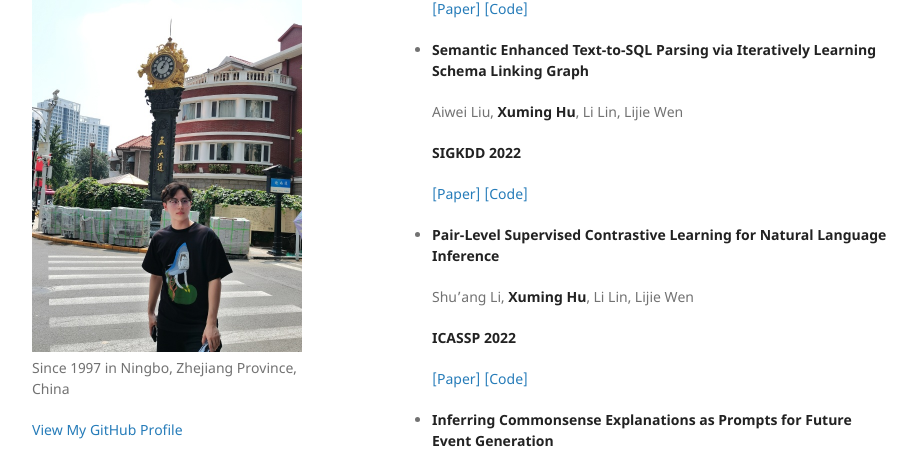
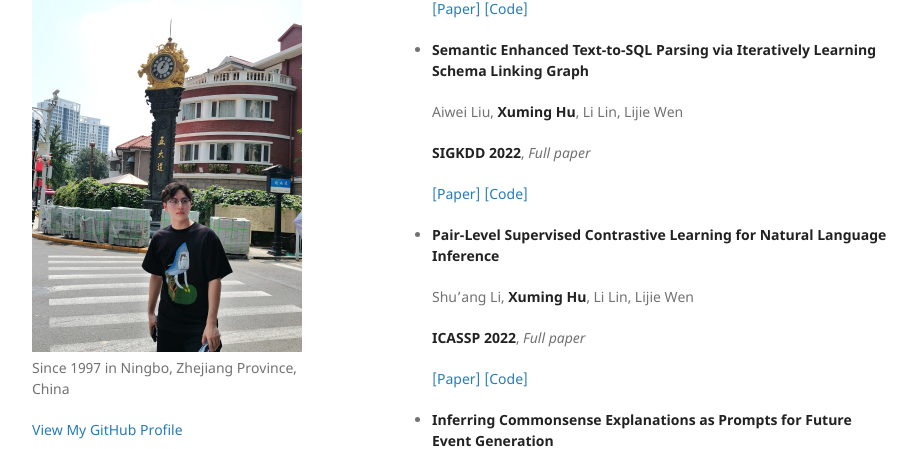
Before and after one commit to xuminghu/xuminghu.github.io, a Jekyll site: the page built from index.md, in a window 1280 px wide and 900 px high, scrolled down 883 px. Shown: the part 117-566 px from the top of the window, without its empty margins (178-1095 px from the left). Built offline with Jekyll 4.4.1, drawn with Linux system fonts in a browser that asks for light colours; our own code applies the rules of GitHub Pages for plain Markdown files.

Commit message:
homepage

```diff
--- a/index.md
+++ b/index.md
@@ -44,7 +44,7 @@ Contact: hxm19@mails.tsinghua.edu.cn
 
   Aiwei Liu, **Xuming Hu**, Li Lin, Lijie Wen
 
-  **SIGKDD 2022**
+  **SIGKDD 2022**, *Full paper*
 
   [[Paper]](https://xuminghu.github.io) [[Code]](https://xuminghu.github.io)
 
@@ -52,7 +52,7 @@ Contact: hxm19@mails.tsinghua.edu.cn
 
   Shu’ang Li, **Xuming Hu**, Li Lin, Lijie Wen
 
-  **ICASSP 2022**
+  **ICASSP 2022**, *Full paper*
 
   [[Paper]](https://arxiv.org/abs/2201.10927) [[Code]](https://github.com/THU-BPM/PairSCL)
 
```
